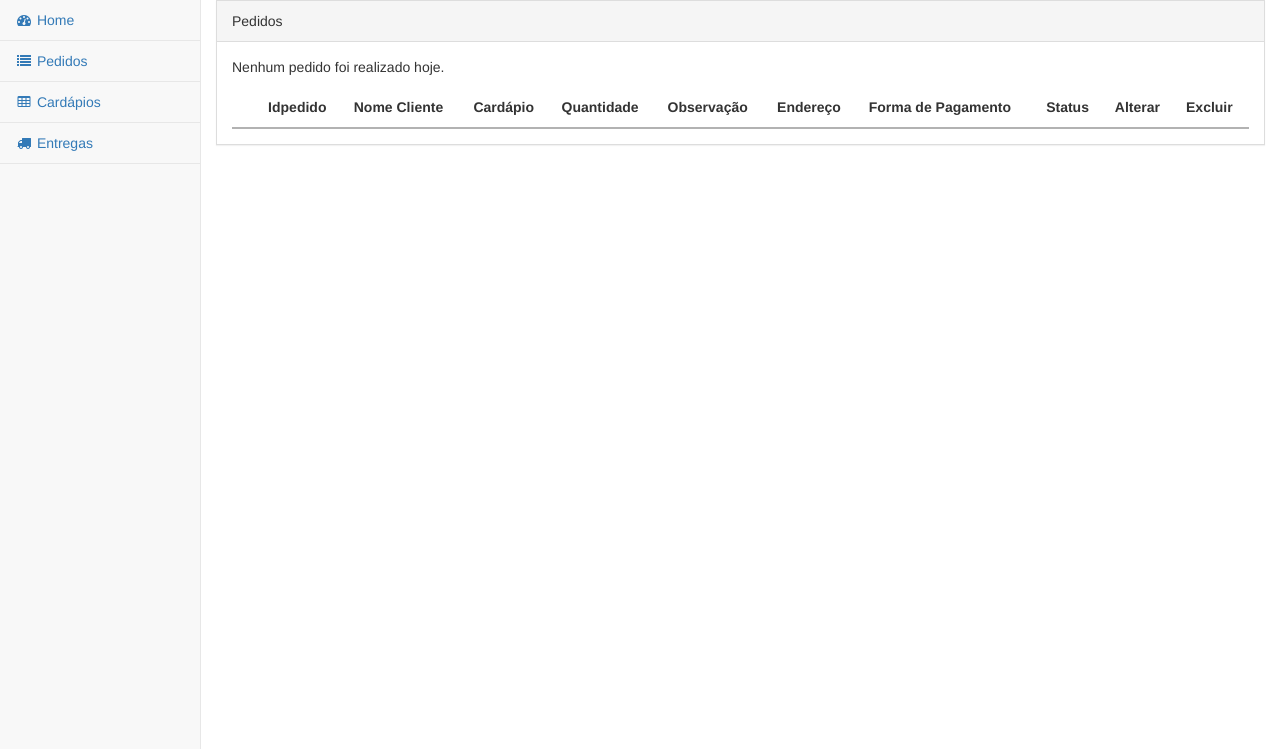
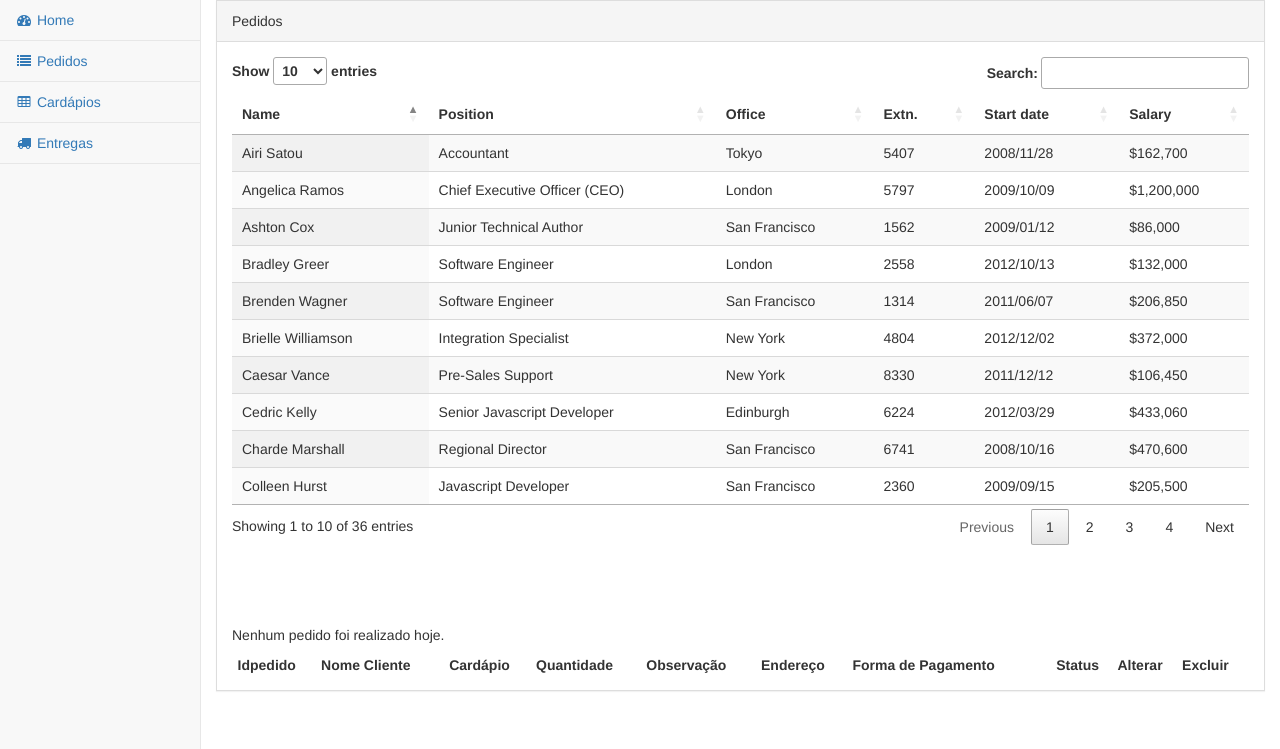
Before and after one commit to ReversonMendes/AppRangoTCC, a PHP site: page /view/pedidos2.php in a window 1280 px wide. Shown: the part 51-800 px from the top of the page. Run offline with PHP 8.4, Linux system fonts and the light colour scheme; the visitor is signed in with stand-in values (Sample User, id 1); data that the repository does not hold is empty; some libraries are stand-ins or nearby versions.

Commit message:
Alteração

```diff
--- a/view/pedidos2.php
+++ b/view/pedidos2.php
@@ -19,7 +19,16 @@
                 <!-- /.panel-heading -->
                 <div class="panel-body">
                 	<link rel="stylesheet" type="text/css" href="https://cdn.datatables.net/1.10.9/css/jquery.dataTables.min.css">
-                	<table id="example" class="display" cellspacing="0" width="100%">
+					<table id="example" class="display" width="100%"></table>
+
+
+					<br>
+					<br>
+					<br>
+					<br>
+
+
+                	<table id="example2" cellspacing="0" width="100%">
                        <thead>
                           <tr>
                              <th>&nbsp;</th>
@@ -98,8 +107,57 @@
 </div>
 
 <script type="text/javascript">
+var dataSet = [
+    [ "Tiger Nixon", "System Architect", "Edinburgh", "5421", "2011/04/25", "$320,800" ],
+    [ "Garrett Winters", "Accountant", "Tokyo", "8422", "2011/07/25", "$170,750" ],
+    [ "Ashton Cox", "Junior Technical Author", "San Francisco", "1562", "2009/01/12", "$86,000" ],
+    [ "Cedric Kelly", "Senior Javascript Developer", "Edinburgh", "6224", "2012/03/29", "$433,060" ],
+    [ "Airi Satou", "Accountant", "Tokyo", "5407", "2008/11/28", "$162,700" ],
+    [ "Brielle Williamson", "Integration Specialist", "New York", "4804", "2012/12/02", "$372,000" ],
+    [ "Herrod Chandler", "Sales Assistant", "San Francisco", "9608", "2012/08/06", "$137,500" ],
+    [ "Rhona Davidson", "Integration Specialist", "Tokyo", "6200", "2010/10/14", "$327,900" ],
+    [ "Colleen Hurst", "Javascript Developer", "San Francisco", "2360", "2009/09/15", "$205,500" ],
+    [ "Sonya Frost", "Software Engineer", "Edinburgh", "1667", "2008/12/13", "$103,600" ],
+    [ "Jena Gaines", "Office Manager", "London", "3814", "2008/12/19", "$90,560" ],
+    [ "Quinn Flynn", "Support Lead", "Edinburgh", "9497", "2013/03/03", "$342,000" ],
+    [ "Charde Marshall", "Regional Director", "San Francisco", "6741", "2008/10/16", "$470,600" ],
+    [ "Haley Kennedy", "Senior Marketing Designer", "London", "3597", "2012/12/18", "$313,500" ],
+    [ "Tatyana Fitzpatrick", "Regional Director", "London", "1965", "2010/03/17", "$385,750" ],
+    [ "Michael Silva", "Marketing Designer", "London", "1581", "2012/11/27", "$198,500" ],
+    [ "Paul Byrd", "Chief Financial Officer (CFO)", "New York", "3059", "2010/06/09", "$725,000" ],
+    [ "Gloria Little", "Systems Administrator", "New York", "1721", "2009/04/10", "$237,500" ],
+    [ "Bradley Greer", "Software Engineer", "London", "2558", "2012/10/13", "$132,000" ],
+    [ "Dai Rios", "Personnel Lead", "Edinburgh", "2290", "2012/09/26", "$217,500" ],
+    [ "Jenette Caldwell", "Development Lead", "New York", "1937", "2011/09/03", "$345,000" ],
+    [ "Yuri Berry", "Chief Marketing Officer (CMO)", "New York", "6154", "2009/06/25", "$675,000" ],
+    [ "Caesar Vance", "Pre-Sales Support", "New York", "8330", "2011/12/12", "$106,450" ],
+    [ "Doris Wilder", "Sales Assistant", "Sidney", "3023", "2010/09/20", "$85,600" ],
+    [ "Angelica Ramos", "Chief Executive Officer (CEO)", "London", "5797", "2009/10/09", "$1,200,000" ],
+    [ "Gavin Joyce", "Developer", "Edinburgh", "8822", "2010/12/22", "$92,575" ],
+    [ "Jennifer Chang", "Regional Director", "Singapore", "9239", "2010/11/14", "$357,650" ],
+    [ "Brenden Wagner", "Software Engineer", "San Francisco", "1314", "2011/06/07", "$206,850" ],
+    [ "Fiona Green", "Chief Operating Officer (COO)", "San Francisco", "2947", "2010/03/11", "$850,000" ],
+    [ "Shou Itou", "Regional Marketing", "Tokyo", "8899", "2011/08/14", "$163,000" ],
+    [ "Michelle House", "Integration Specialist", "Sidney", "2769", "2011/06/02", "$95,400" ],
+    [ "Suki Burks", "Developer", "London", "6832", "2009/10/22", "$114,500" ],
+    [ "Prescott Bartlett", "Technical Author", "London", "3606", "2011/05/07", "$145,000" ],
+    [ "Gavin Cortez", "Team Leader", "San Francisco", "2860", "2008/10/26", "$235,500" ],
+    [ "Martena Mccray", "Post-Sales support", "Edinburgh", "8240", "2011/03/09", "$324,050" ],
+    [ "Unity Butler", "Marketing Designer", "San Francisco", "5384", "2009/12/09", "$85,675" ]
+];
+
 $(document).ready(function() {
-    $('#example').DataTable();
+    $('#example').DataTable( {
+        data: dataSet,
+        columns: [
+            { title: "Name" },
+            { title: "Position" },
+            { title: "Office" },
+            { title: "Extn." },
+            { title: "Start date" },
+            { title: "Salary" }
+        ]
+    } );
 } );
 </script>
 
```
